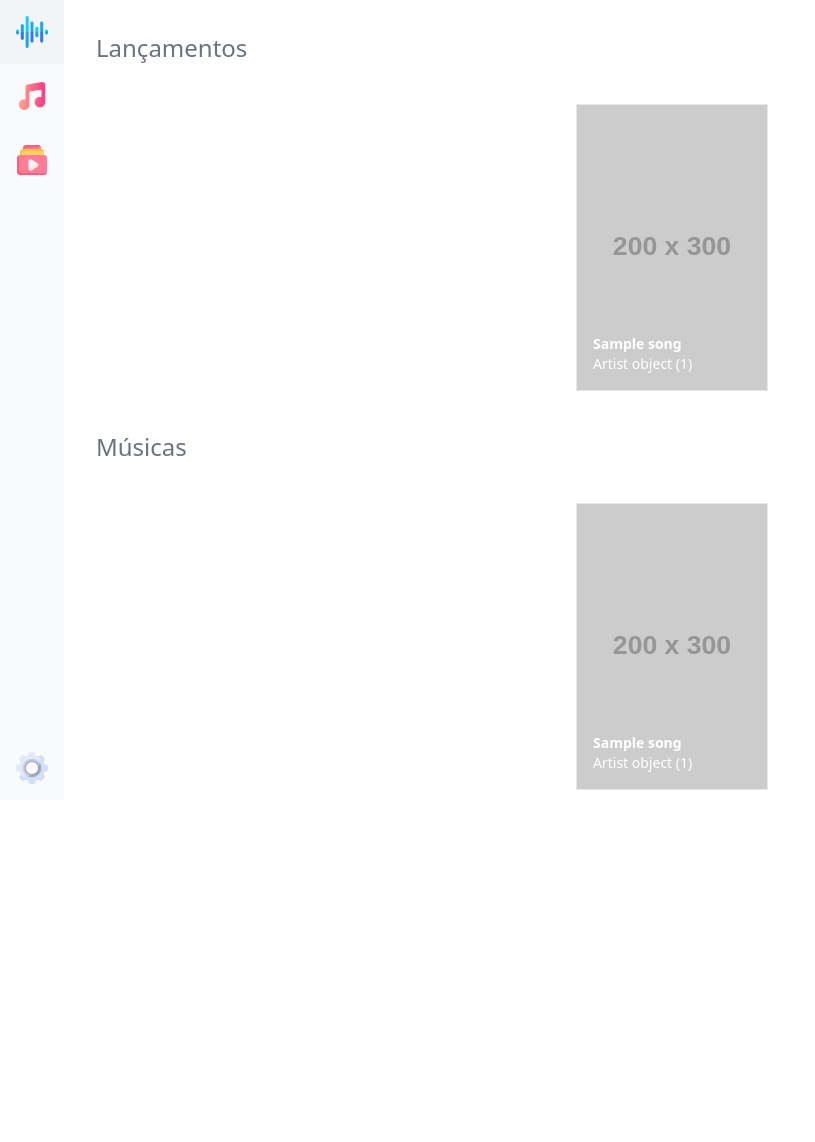
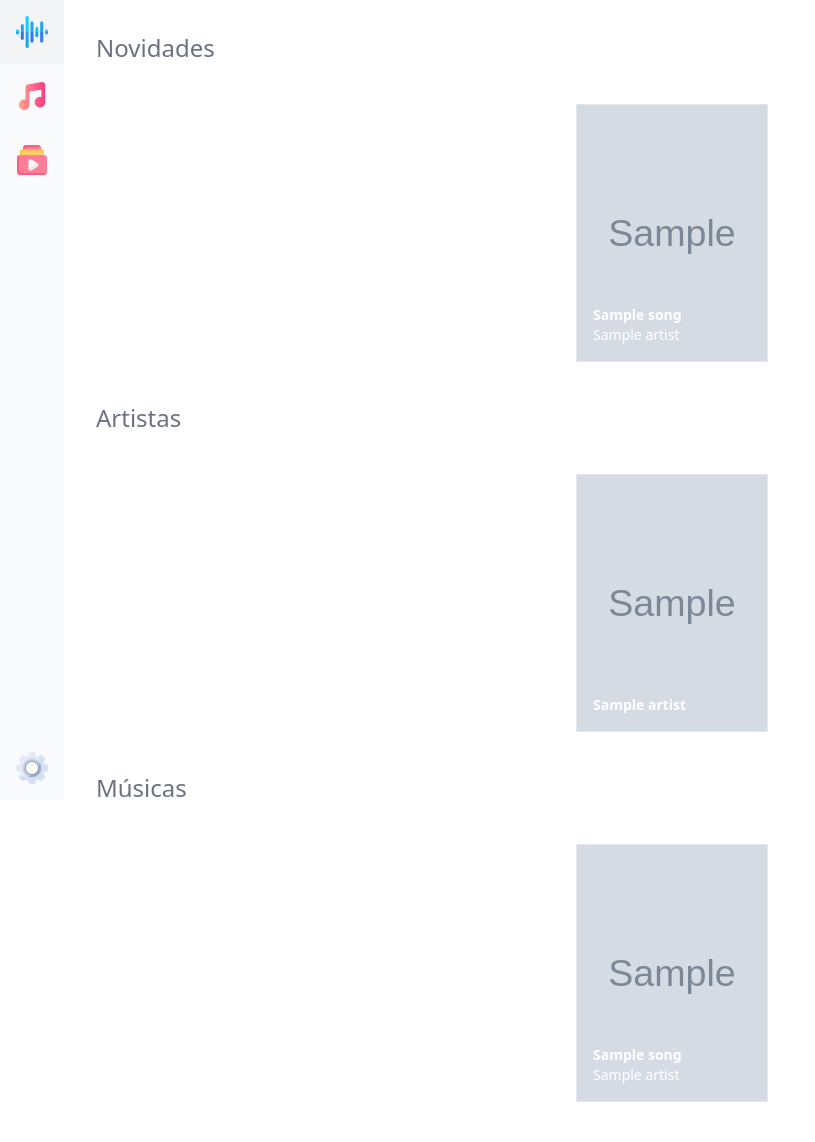
Before and after one commit to caetanovns/guitartracks, a Django app: page /songs/ in a window 1280 px wide. Shown: the whole page, without its empty margins (0-815 px from the left). Before the commit the page ends 790 px from the top, so only its background shows below. Run offline with Django 5.2, Linux system fonts and the light colour scheme; tables that the repository leaves empty hold one stand-in row (values such as "Sample post"); grey boxes marked "Sample" are stand-in pictures; grey boxes labelled with a size stand in for pictures from a placeholder-image service; some libraries are stand-ins or nearby versions.

Commit message:
- updated home template

```diff
--- a/guitartracks/settings.py
+++ b/guitartracks/settings.py
@@ -77,7 +77,7 @@ DATABASES = {
         'NAME': 'guitartracks_test',
         'USER': 'postgres',
         'PASSWORD': 'postgres',
-        'HOST': '127.0.0.1',
+        'HOST': 'guitartracks_db',
         'PORT': '5432'
     }
 }
--- a/songs/views.py
+++ b/songs/views.py
@@ -1,12 +1,16 @@
 from django.shortcuts import render, get_object_or_404
 
-from songs.models import Song
+from songs.models import Song, Artist
 
 
 # Create your views here.
 def index(request):
-    songs = Song.objects.all()[:10]
-    return render(request, 'songs/index.html', {'songs': songs})
+    random_songs = Song.objects.order_by('?').all()[:5]
+    most_populars = Song.objects.order_by('-artist__followers').all()[:30]
+    artists = Artist.objects.order_by('-popularity').all()[:30]
+
+    return render(request, 'songs/index.html',
+                  {'random_songs': random_songs, 'songs': most_populars, 'artists': artists})
 
 
 def show(request, pk):
--- a/templates/songs/index.html
+++ b/templates/songs/index.html
@@ -3,13 +3,23 @@
 {% block container %}
     <div class="space-y-8">
         <div class="sm:flex sm:items-left sm:justify-between">
-            <h2 class="text-xl text-gray-500 dark:text-white sm:text-2xl">Lançamentos</h2>
+            <h2 class="text-xl text-gray-500 dark:text-white sm:text-2xl">Novidades</h2>
         </div>
         <section class="bg-white dark:bg-gray-900 flex flex-wrap justify-center">
-            {% for song in songs %}
+            {% for song in random_songs %}
                 {% include 'songs/partials/_card_song.html' %}
             {% endfor %}
         </section>
+
+        <div class="sm:flex sm:items-left sm:justify-between">
+            <h2 class="text-xl text-gray-500 dark:text-white sm:text-2xl">Artistas</h2>
+        </div>
+        <section class="bg-white dark:bg-gray-900 flex flex-wrap justify-center">
+            {% for artist in artists %}
+                {% include 'songs/partials/_card_artist.html' %}
+            {% endfor %}
+        </section>
+
 
         <div class="sm:flex sm:items-left sm:justify-between">
             <h2 class="text-xl text-gray-500 dark:text-white sm:text-2xl">Músicas</h2>
@@ -19,5 +29,7 @@
                 {% include 'songs/partials/_card_song.html' %}
             {% endfor %}
         </section>
+
+
     </div>
 {% endblock container %}
--- /dev/null
+++ b/templates/songs/partials/_card_artist.html
@@ -0,0 +1,12 @@
+<div class="relative m-2 w-48 bg-white border border-gray-200 dark:bg-gray-800 dark:border-gray-700">
+    <a href="#">
+        {% if artist.image_path is None %}
+            <img class="h-64 object-cover" src="https://placehold.co/300x300" alt=""/>
+        {% else %}
+            <img class="h-64 object-cover" src="{{ artist.image_path }}" alt=""/>
+        {% endif %}
+    </a>
+    <div class="absolute inset-0 flex flex-col items-start justify-end p-4 transition-transform duration-300 transform hover:scale-110 peer">
+        <div class="text-white text-sm font-bold">{{ artist.name }}</div>
+    </div>
+</div>
--- a/templates/songs/partials/_card_song.html
+++ b/templates/songs/partials/_card_song.html
@@ -1,9 +1,12 @@
 <div class="relative m-2 w-48 bg-white border border-gray-200 dark:bg-gray-800 dark:border-gray-700">
-    <a href="#">
-        <img class="" src="https://placehold.co/200x300" alt=""/>
-    </a>
-    <div class="absolute inset-0 flex flex-col items-start justify-end p-4">
+    {% if song.artist.image_path == None %}
+        <img class="h-64 object-cover" src="https://placehold.co/300x300" alt=""/>
+    {% else %}
+        <img class="h-64 object-cover" src="{{ song.artist.image_path }}" alt=""/>
+    {% endif %}
+
+    <div class="absolute inset-0 flex flex-col items-start justify-end p-4 transition-transform duration-300 transform hover:scale-110 peer">
         <div class="text-white text-sm font-semibold">{{ song.title }}</div>
-        <div class="text-white text-sm">{{ song.artist }}</div>
+        <div class="text-white text-sm">{{ song.artist.name }}</div>
     </div>
 </div>
```
